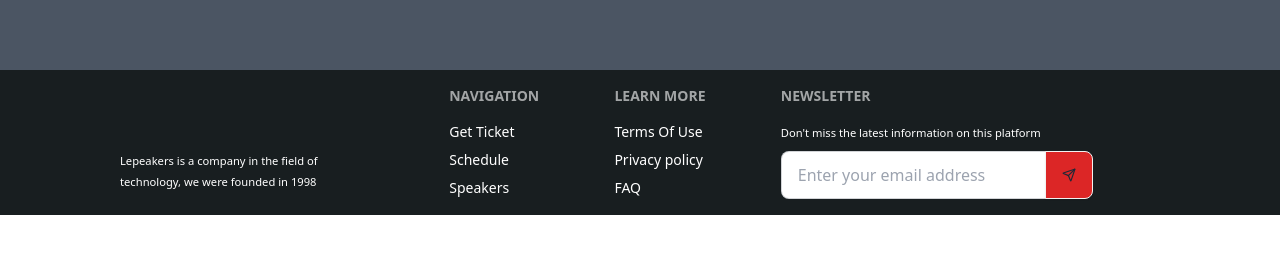
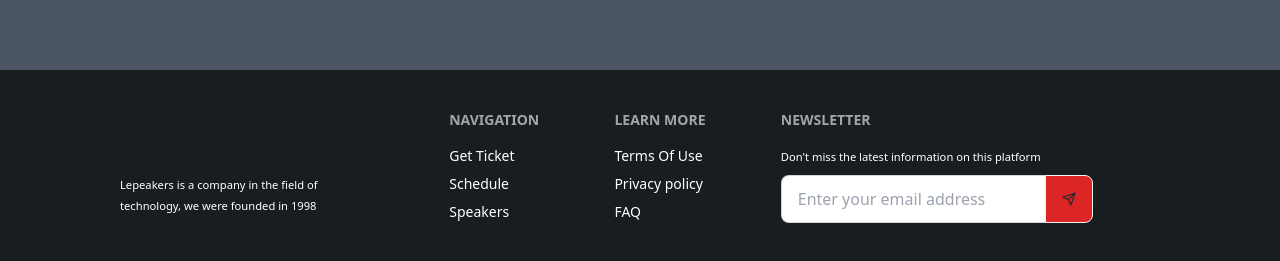
Before and after one commit to mahejabinmou/my-task, a React (Vite) app: page / in a window 1280 px wide. Shown: the part 7513-7774 px from the top of the page. Before the commit the page ends 7728 px from the top, so only its background shows below. Built offline with nearby package versions, Linux system fonts and the light colour scheme.

Commit message:
fotter coreect

```diff
--- a/src/Footer/Footer.jsx
+++ b/src/Footer/Footer.jsx
@@ -4,7 +4,7 @@ import { LuSend } from "react-icons/lu";
 const Footer = () => {
   return (
     <footer className="bg-footerColor">
-      <div className="footer   p-4 pb-4 md:px-[120px] text-white">
+      <div className="footer   pt-[40px] pb-[70px] md:px-[120px] text-white">
         <nav>
           <p className="md:w-[254px] mx-auto h-[72px] pt-16">
             <small>
```
